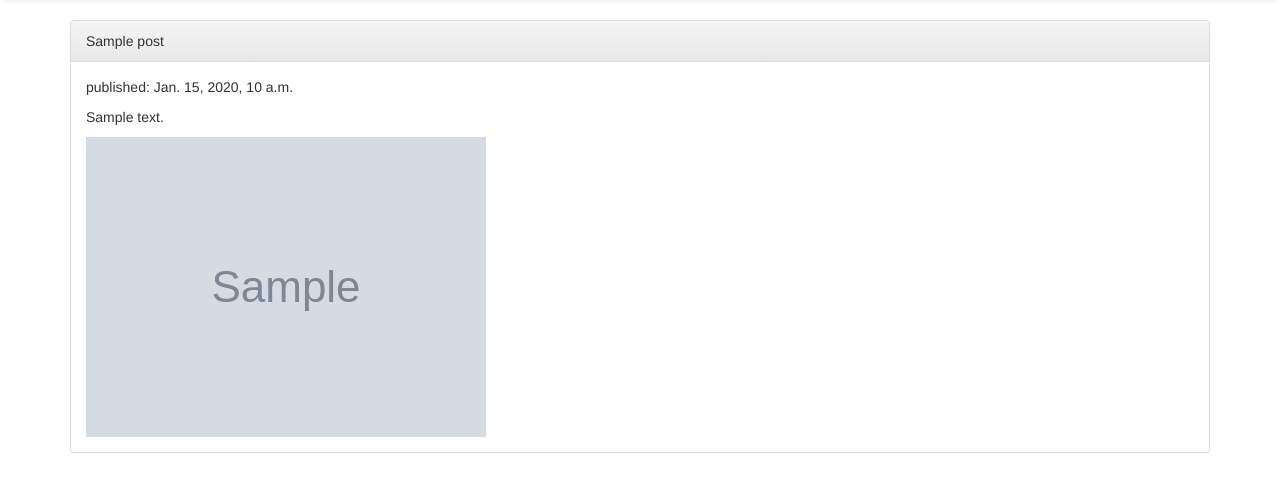
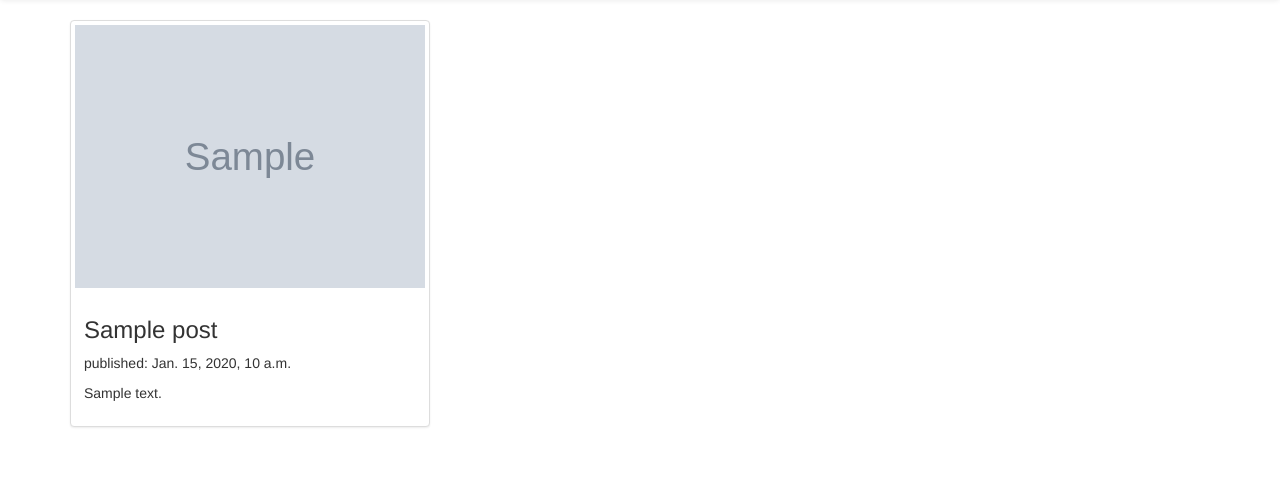
Before and after one commit to MarcinDrzewiecki/BookEater, a Django app: template news/templates/news/post_list.html in a window 1280 px wide. Shown: the part 52-544 px from the top of the page. Run offline with Django 3.2, Linux system fonts and the light colour scheme; the template is opened without the code that fills it: values that come from a table or form of the project are taken from there, others are empty; tables that the repository leaves empty hold one stand-in row (values such as "Sample post"); grey boxes marked "Sample" are stand-in pictures; some libraries are stand-ins or nearby versions.

Commit message:
fixing cover

```diff
--- a/news/templates/news/post_list.html
+++ b/news/templates/news/post_list.html
@@ -27,16 +27,20 @@
   </div>
 </nav>
 <div class="container">
+<div class="row">
 {% for post in posts %}
-<div class="panel panel-default">
-  <div class="panel-heading">{{ post.title }}</div>
-  <div class="panel-body">
-    <p>published: {{ post.published_date }}</p>
+  <div class="col-sm-6 col-md-4">
+    <div class="thumbnail">
+      <img src="{{post.cover.url}}">
+      <div class="caption">
+        <h3>{{ post.title }}</h3>
+        <p>published: {{ post.published_date }}</p>
     <p>{{ post.text|linebreaks }}</p>
-    <img src="{{post.cover.url}}">
+      </div>
+    </div>
   </div>
+  {% endfor %}
 </div>
-{% endfor %}
 
 </div>
     </body>
--- a/news/urls.py
+++ b/news/urls.py
@@ -7,7 +7,6 @@ from django.conf.urls.static import static
 urlpatterns = [
     url(r'^$', views.post_list),
 ]
-
 # if settings.DEBUG:
 #     # static files (images, css, javascript, etc.)
 #     urlpatterns += patterns('',
```
